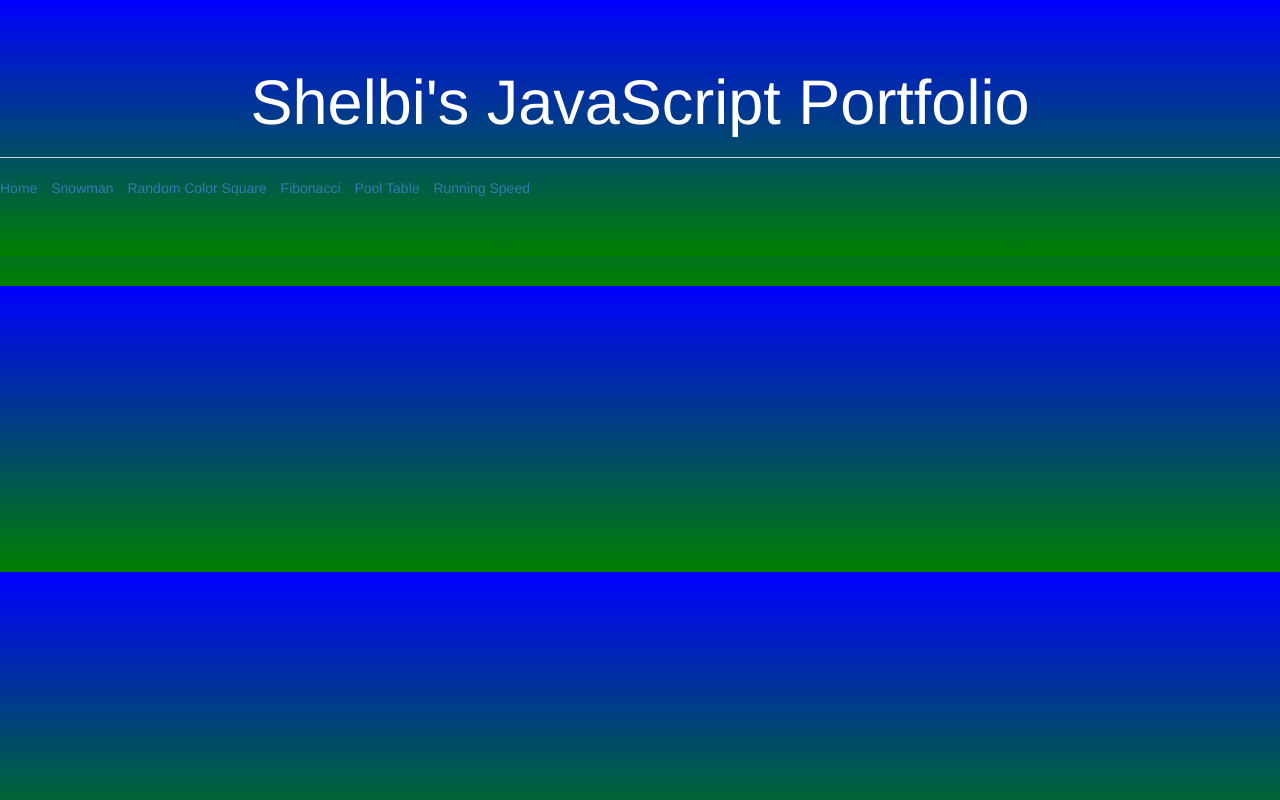
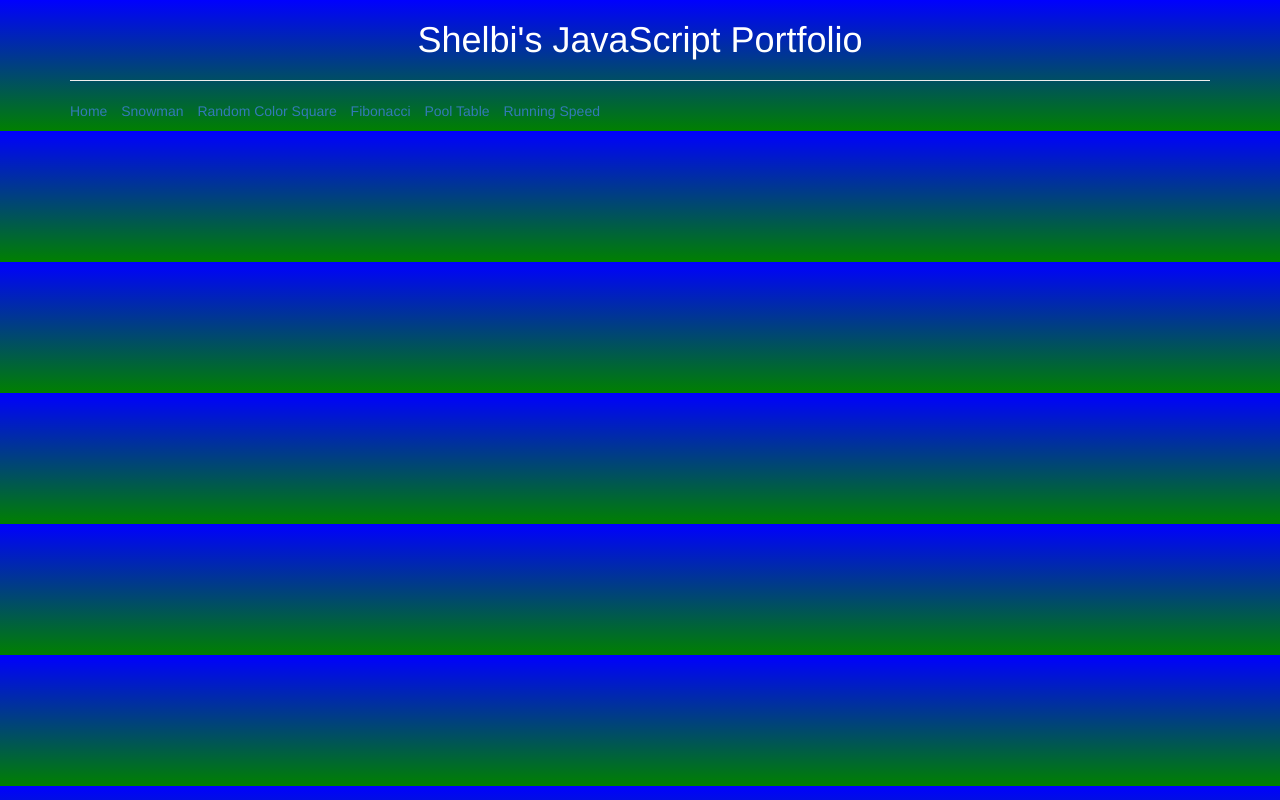
Before and after one commit to sheebee/sheebee.github.io, a plain HTML site: page index.html in a window 1280 px wide. Drawn offline with nearby package versions, Linux system fonts and the light colour scheme.

Commit message:
Update index.html

```diff
--- a/index.html
+++ b/index.html
@@ -8,7 +8,7 @@
   	<script src="https://ajax.googleapis.com/ajax/libs/jquery/1.12.0/jquery.min.js"></script>
 	<script src="http://maxcdn.bootstrapcdn.com/bootstrap/3.3.6/js/bootstrap.min.js"></script>
 		<style>
-		.jumbotron{
+		.container{
 		background: blue;
     		background: -webkit-linear-gradient(blue, green);
     		background: -o-linear-gradient(blue, green);
@@ -32,7 +32,7 @@
 
 	<body>
 
-		<div class="jumbotron">
+		<div class="container">
 			<h1><center>Shelbi's JavaScript Portfolio</center></h1>
 			<hr>
   		<ul class="list-inline">
```
